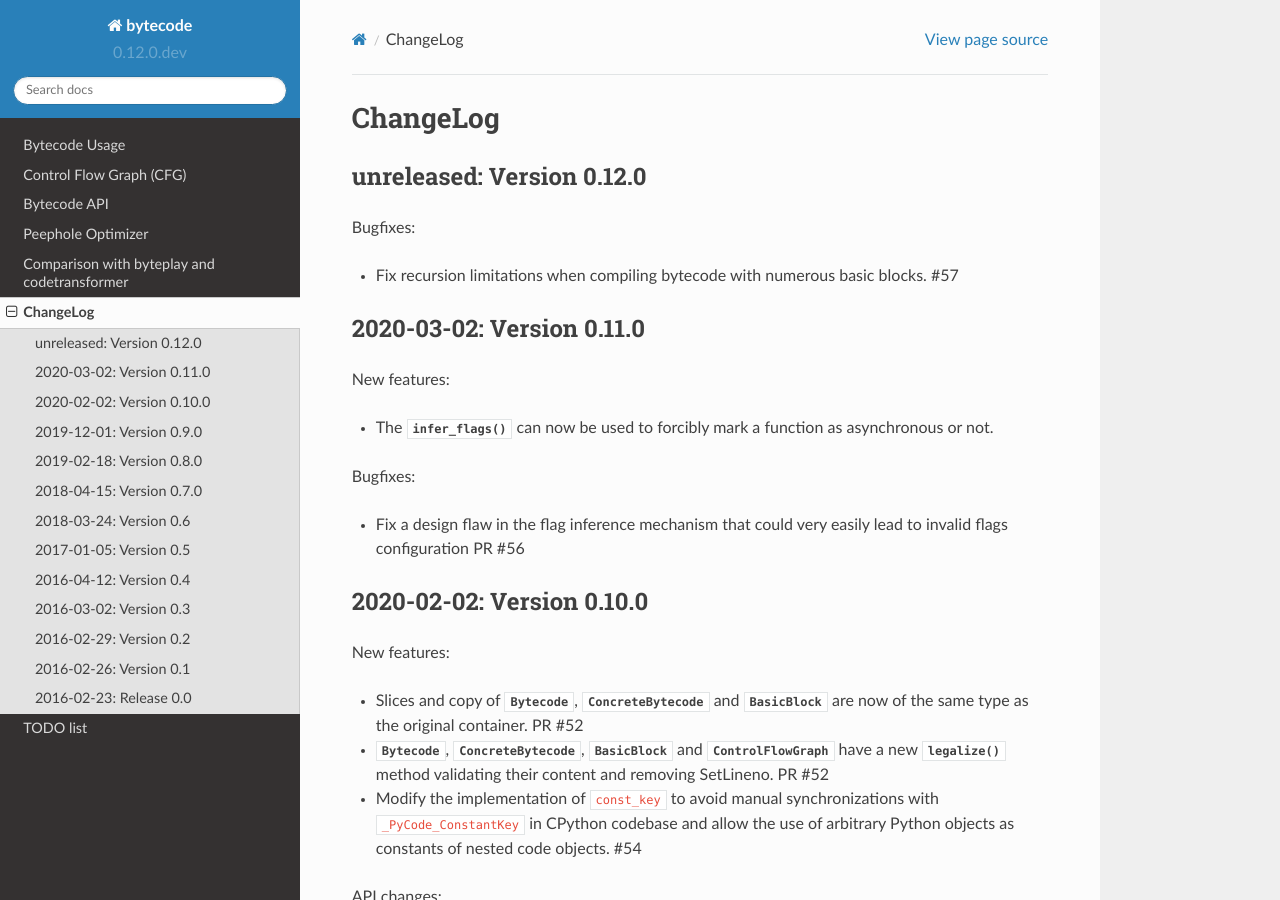
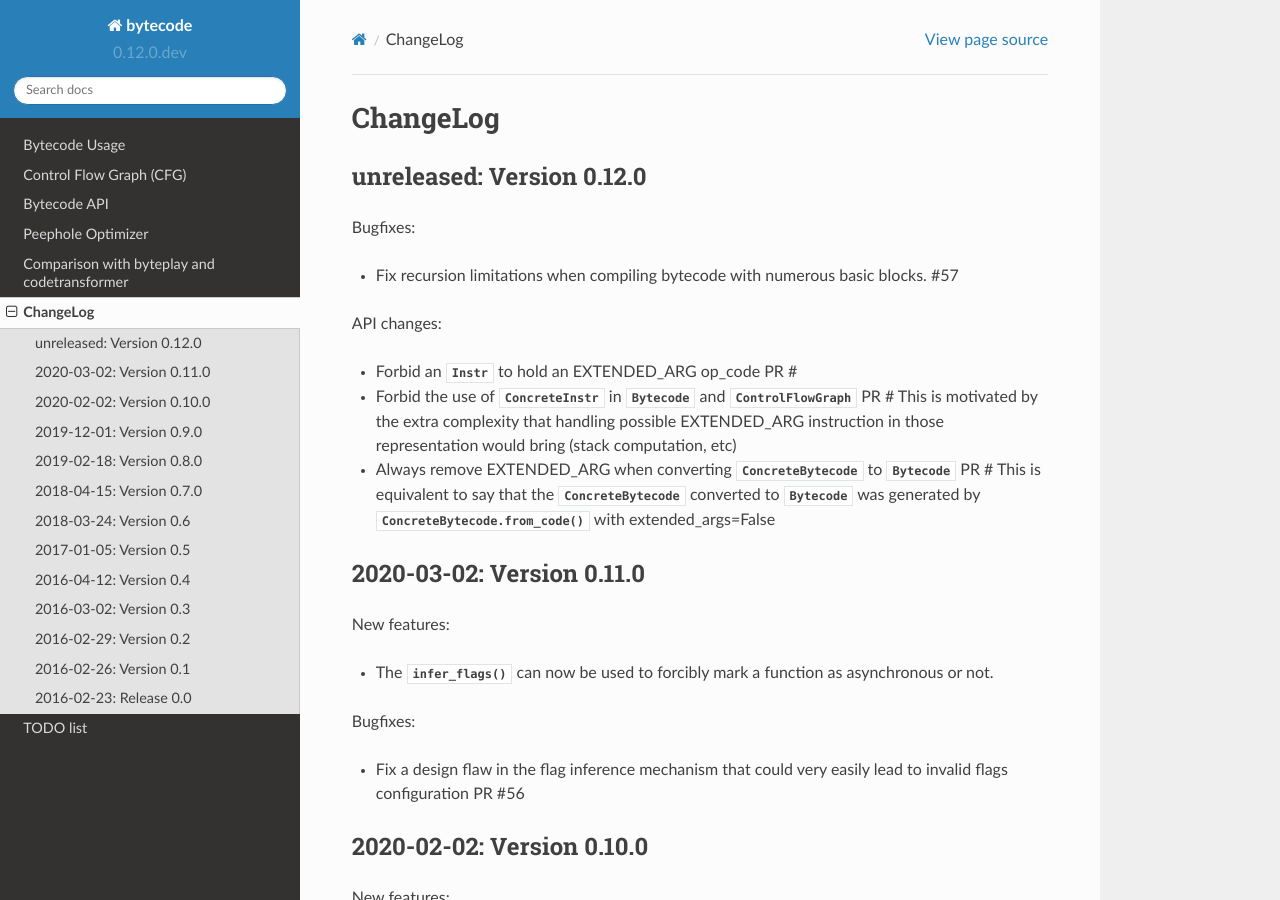
Before and after one commit to MatthieuDartiailh/bytecode, a Sphinx documentation site: the page built from doc/changelog.rst, in a window 1280 px wide and 900 px high. Built offline with Sphinx 7.4.7 and the Read the Docs theme 2.0.0, drawn with Linux system fonts in a browser that asks for light colours.

Commit message:
changelog: update

```diff
--- a/doc/changelog.rst
+++ b/doc/changelog.rst
@@ -8,6 +8,19 @@ Bugfixes:
 
 - Fix recursion limitations when compiling bytecode with numerous basic
   blocks. #57
+
+API changes:
+
+- Forbid an :class:`Instr` to hold an EXTENDED_ARG op_code PR #
+- Forbid the use of :class:`ConcreteInstr` in :class:`Bytecode` and
+  :class:`ControlFlowGraph` PR #
+  This is motivated by the extra complexity that handling possible EXTENDED_ARG
+  instruction in those representation would bring (stack computation, etc)
+- Always remove EXTENDED_ARG when converting :class:`ConcreteBytecode` to
+  :class:`Bytecode` PR #
+  This is equivalent to say that the :class:`ConcreteBytecode` converted to
+  :class:`Bytecode` was generated by :meth:`ConcreteBytecode.from_code`
+  with extended_args=False
 
 
 2020-03-02: Version 0.11.0
```
